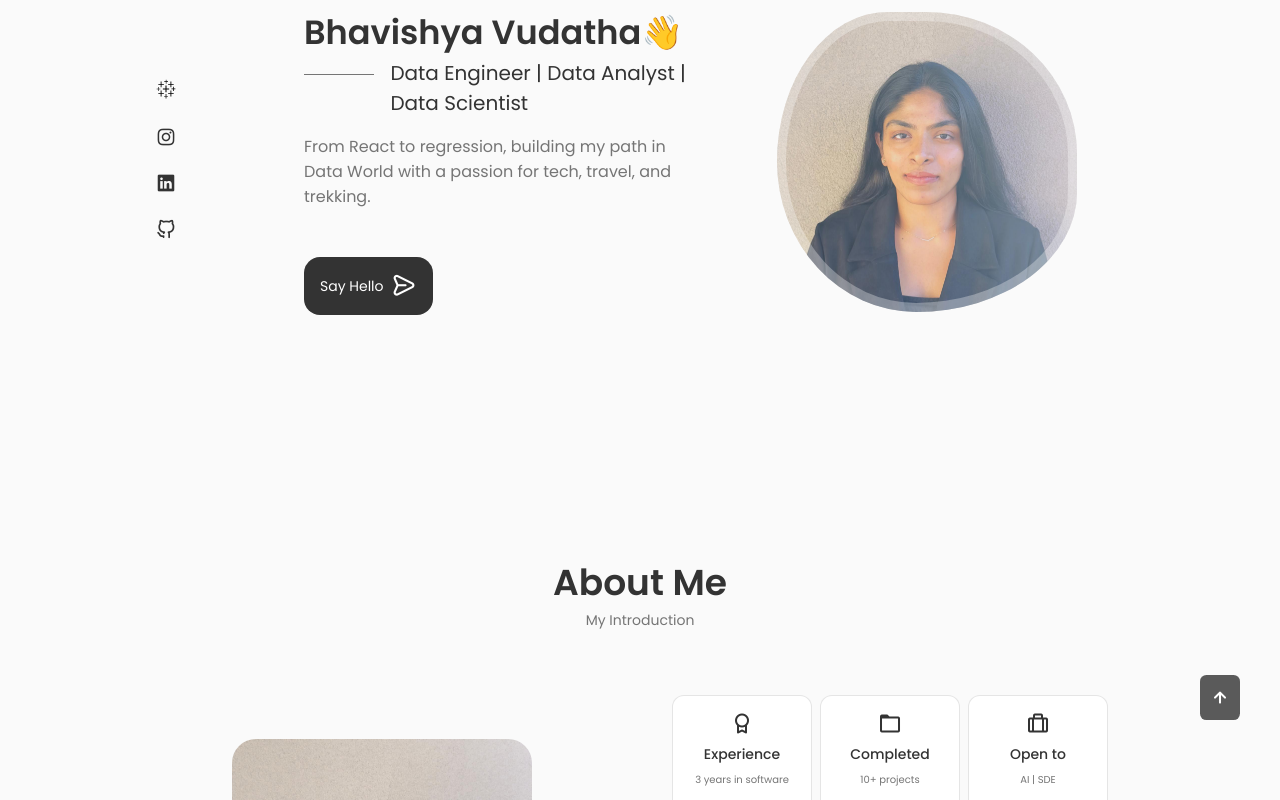
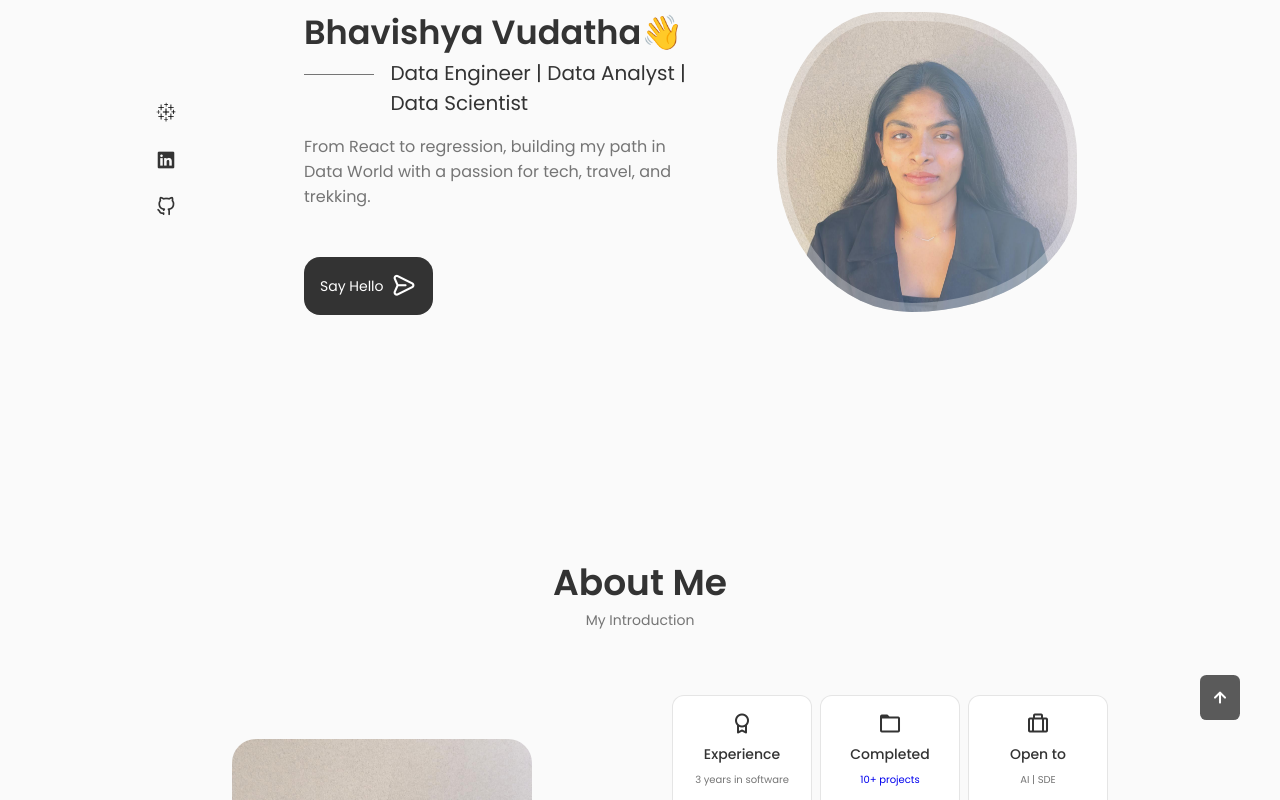
Before and after one commit to bhavi40/Portfolio, a React (Vite) app: page / in a window 1280 px wide. Shown: the part 240-1040 px from the top of the page. Built offline with nearby package versions, Linux system fonts and the light colour scheme.

Commit message:
new updates

```diff
--- a/package.json
+++ b/package.json
@@ -10,7 +10,7 @@
     "lint": "eslint .",
     "preview": "vite preview",
     "predeploy": "npm run build",
-   "deploy": "gh-pages -d dist"
+    "deploy": "gh-pages -d dist"
   },
   "dependencies": {
     "react": "^18.3.1",
--- a/src/components/about/Info.jsx
+++ b/src/components/about/Info.jsx
@@ -11,7 +11,16 @@
             <i className='bx bx-folder about__icon'></i>
 
                 <h3 className="about__title">Completed</h3>
-                <span className="about__subtitle">10+ projects</span>
+                <span className="about__subtitle">
+          <a
+            href="https://github.com/bhavi40"
+            target="_blank"
+            rel="noopener noreferrer"
+            className="about__link"
+          >
+            10+ projects
+          </a>
+        </span>
             </div>
 
             <div className="about__box">
--- a/src/components/footer/Footer.jsx
+++ b/src/components/footer/Footer.jsx
@@ -16,17 +16,7 @@
 
                 </ul>
 
-                <div className="footer__social">
-                   <a href="https://www.facebook.com/" className="footer__social-link" target="_blank">
-                   <i className="bx bxl-facebook"></i>
-                   </a>
-                   <a href="https://www.instagram.com/" className="footer__social-link" target="_blank">
-                   <i className="bx bxl-instagram"></i>
-                   </a>
-                   <a href="https://www.twitter.com/" className="footer__social-link" target="_blank">
-                   <i className="bx bxl-twitter"></i>
-                   </a>
-                </div>
+
                 <span className="footer__copy">
                     &#169; Crypticalcoder. All rights reserved</span>
             </div>
--- a/src/components/home/Social.jsx
+++ b/src/components/home/Social.jsx
@@ -9,9 +9,7 @@
           style={{ width: "20px", height: "20px" }}
         />
             </a>
-            <a href="https://www.instagram.com/" className="home__social-icon" target="_blank">
-            <i className="uil uil-instagram"></i>
-            </a>
+
             <a href="https://www.linkedin.com/in/bhavishya-vudatha-320a7b167/
 " className="home__social-icon" target="_blank">
             <i className="uil uil-linkedin"></i>
```
